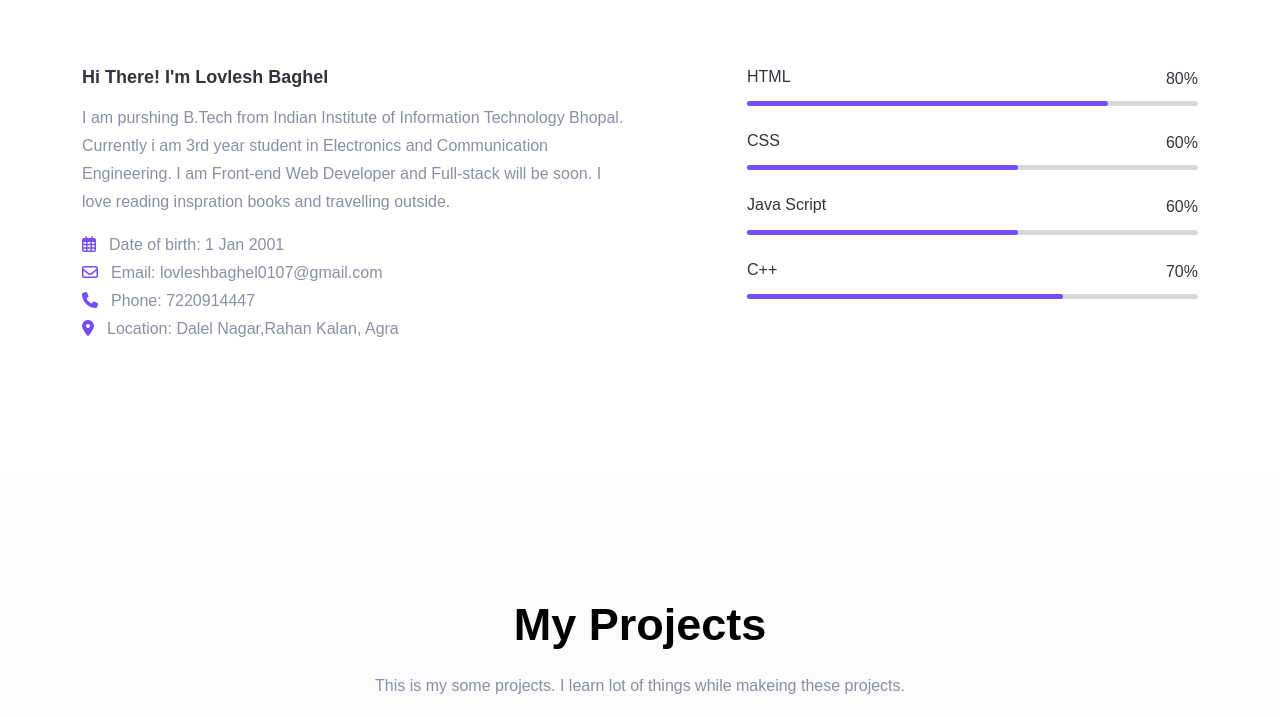
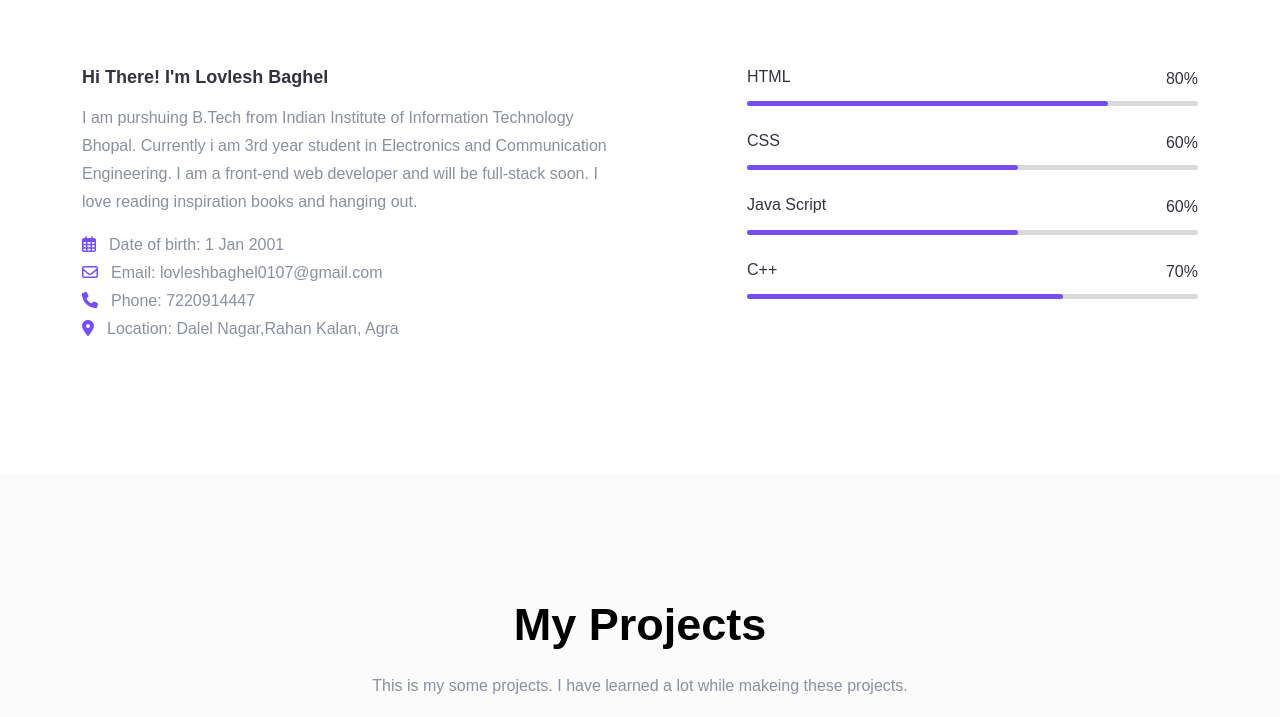
Before and after one commit to love0107/PortFolio, a plain HTML site: page index.html in a window 1280 px wide. Shown: the part 1078-1795 px from the top of the page. Drawn offline with nearby package versions, Linux system fonts and the light colour scheme; a web font is replaced by a local one.

Commit message:
Update index.html

```diff
--- a/index.html
+++ b/index.html
@@ -164,11 +164,10 @@
                 <div class="col-lg-6">
                     <div class="about-content mt-50">
                         <h5 class="about-title" data-aos="fade-up-right">Hi There! I'm Lovlesh Baghel</h5>
-                        <p data-aos="zoom-in">I am purshing B.Tech from Indian Institute of Information Technology
+                        <p data-aos="zoom-in">I am purshuing B.Tech from Indian Institute of Information Technology
                             Bhopal.
                             Currently i am 3rd year student in Electronics and Communication Engineering.
-                            I am Front-end Web Developer and Full-stack will be soon. I love reading inspration books
-                            and travelling outside.</p>
+                           I am a front-end web developer and will be full-stack soon. I love reading inspiration books and hanging out.</p>
                         <ul class="clearfix">
                             <li>
                                 <div class="single-info d-flex align-items-center">
@@ -293,7 +292,7 @@
                 <div class="col-lg-8">
                     <div class="section-title text-center pb-30">
                         <h2 class="title" data-aos="slide-up">My Projects</h2>
-                        <p data-aos="fade-up">This is my some projects. I learn lot of things while makeing these
+                        <p data-aos="fade-up">This is my some projects. I have learned a lot while makeing these
                             projects.</p>
                     </div>
                 </div>
```
